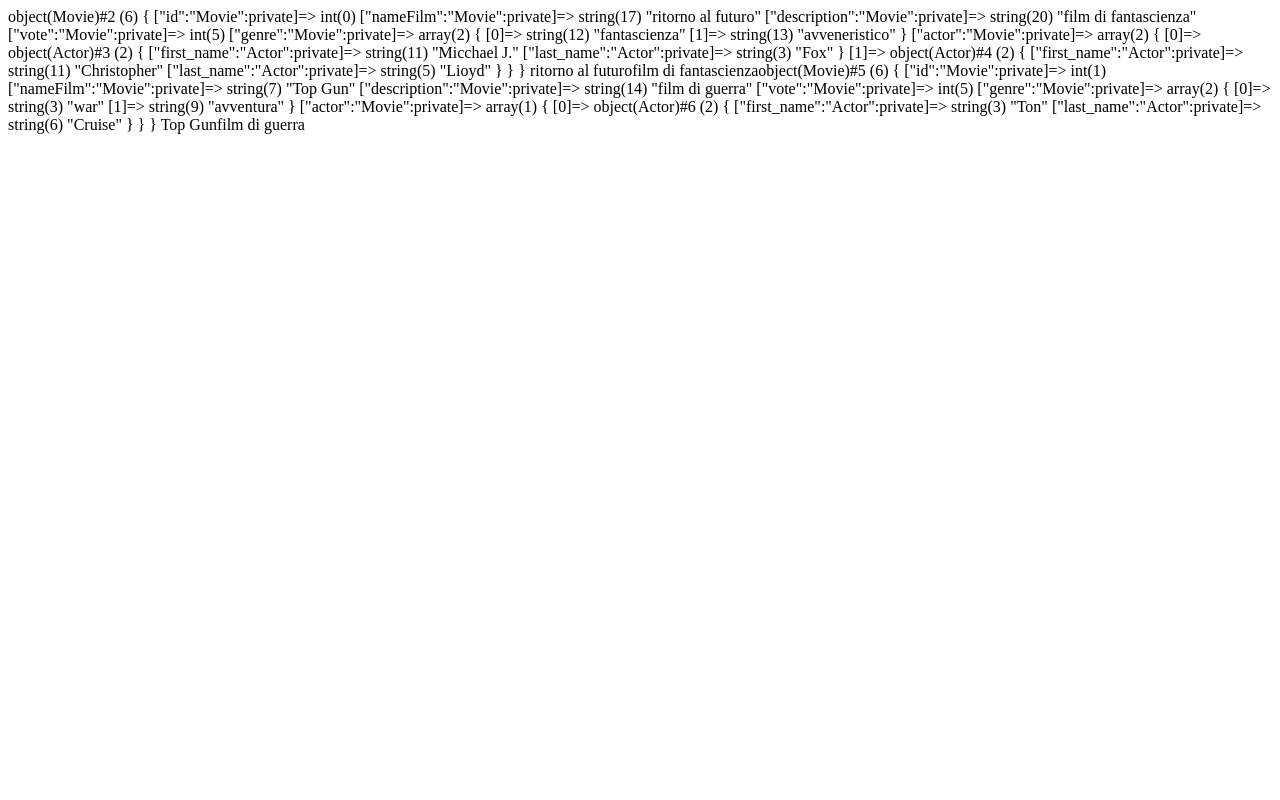
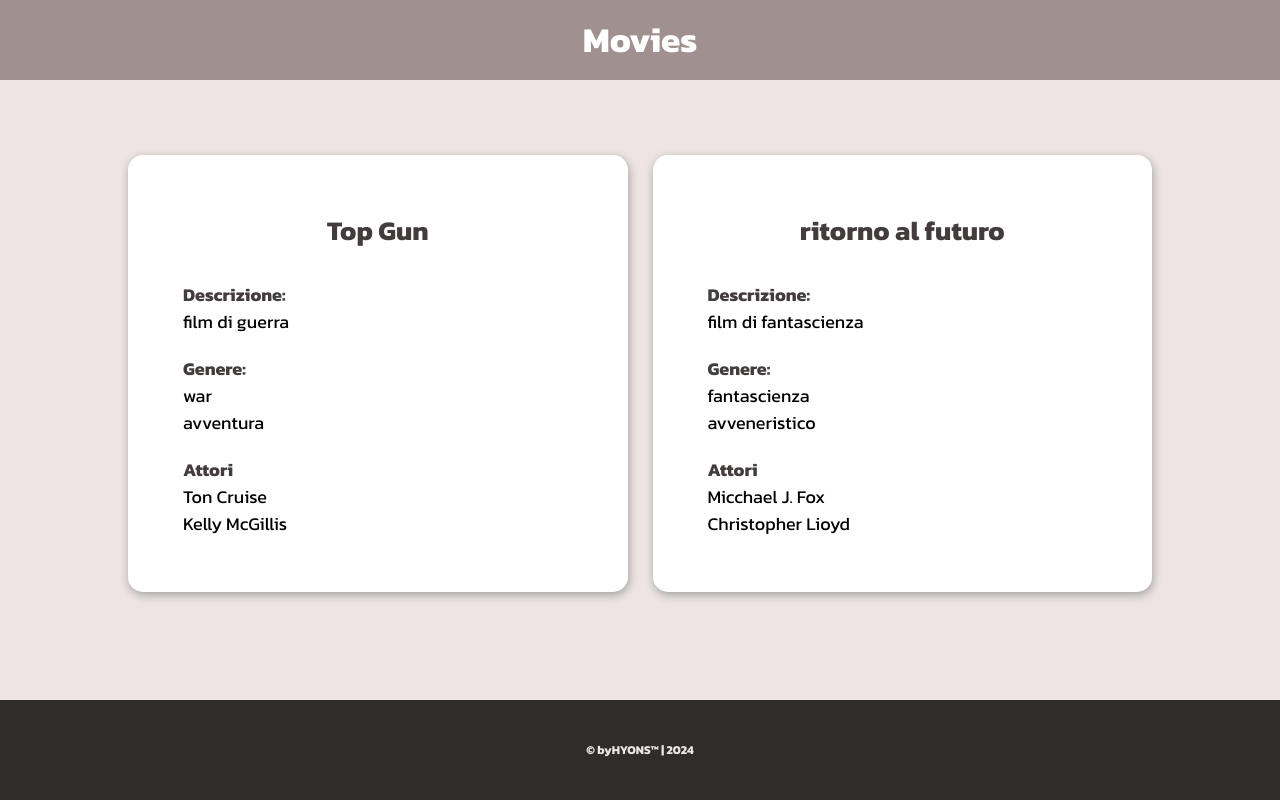
Before and after one commit to byHYONS/php-oop-1, a PHP site: page / in a window 1280 px wide. Run offline with PHP 8.4, Linux system fonts and the light colour scheme.

Commit message:
feat: added page representation • Fine Esercizio

```diff
--- a/index.php
+++ b/index.php
@@ -5,22 +5,24 @@ require_once __DIR__ . '/models/Movie.php';
 
 //? logica di rappresentazione:
 try {
-    $ritorno_la_futuro = new Movie('ritorno al futuro', 'film di fantascienza', new Actor('Micchael J.', 'Fox'), new Actor('Christopher', 'Lioyd'));
-    $ritorno_la_futuro -> setVote(5);
-    $ritorno_la_futuro -> setGenre('fantascienza', 'avveneristico');
+    $ritorno_al_futuro = new Movie('ritorno al futuro', 'film di fantascienza', new Actor('Micchael J.', 'Fox'), new Actor('Christopher', 'Lioyd'));
+    $ritorno_al_futuro -> setVote(5);
+    $ritorno_al_futuro -> setGenre('fantascienza', 'avveneristico');
 
-    var_dump($ritorno_la_futuro);
-    echo $ritorno_la_futuro -> getName();
-    echo $ritorno_la_futuro -> getDescription();
+    // var_dump($ritorno_al_futuro);
+    // echo $ritorno_al_futuro -> getName();
+    // echo $ritorno_al_futuro -> getDescription();
 
     $top_gun = new Movie('Top Gun', 'film di guerra', new Actor('Ton', 'Cruise'));
+    $top_gun -> setActor(new Actor('Kelly', 'McGillis'));
     $top_gun -> setGenre('war', 'avventura');
     $top_gun -> setVote(5);
 
-    var_dump($top_gun);
-    echo $top_gun -> getName();
-    echo $top_gun -> getDescription();
+    // var_dump($top_gun);
+    // echo $top_gun -> getName();
+    // echo $top_gun -> getDescription();
 
+    $list_movie = [$top_gun, $ritorno_al_futuro];
 
 } catch (Exception $e) {
     echo $e -> getMessage();
@@ -38,12 +40,53 @@ try {
     <meta name="viewport" content="width=device-width, initial-scale=1.0">
     <!-- font -->
     <link rel="preconnect" href="https://fonts.googleapis.com">
-<link rel="preconnect" href="https://fonts.gstatic.com" crossorigin>
-<link href="https://fonts.googleapis.com/css2?family=Kanit:ital,wght@0,100;0,200;0,300;0,400;0,500;0,600;0,700;0,800;0,900;1,100;1,200;1,300;1,400;1,500;1,600;1,700;1,800;1,900&display=swap"
-rel="stylesheet">
+    <link rel="preconnect" href="https://fonts.gstatic.com" crossorigin>
+    <link href="https://fonts.googleapis.com/css2?family=Kanit:ital,wght@0,100;0,200;0,300;0,400;0,500;0,600;0,700;0,800;0,900;1,100;1,200;1,300;1,400;1,500;1,600;1,700;1,800;1,900&display=swap"
+    rel="stylesheet">
+    <!-- style -->
+    <link rel="stylesheet" href="./style.css">
     <title>PHP OOP Movies</title>
 </head>
 <body>
+    <!-- HEADER -->
+    <header>
+        <div class="container">
+            <h2>Movies</h2>
+        </div>
+    </header>
+    <!-- /HEADER -->
+
+    <main>
+        <div class="container mt mb">
+            <div class="row">
+                <?php foreach($list_movie as $movie): ?>
+                <div class="card col-6">
+                    <h2><?php echo $movie -> getName(); ?></h2>
+                    <h4>Descrizione:</h4>
+                    <p><?php echo $movie -> getDescription(); ?></p>
+                    <h4>Genere:</h4>
+                        <?php foreach ($movie -> getGenre() as $genre): ?>
+                        <p><?php echo $genre; ?></p>
+                        <?php endforeach ?>
+                    <h4>Attori</h4>
+                    <?php foreach ($movie -> getActor() as $actor): ?>
+                       <p><?php echo $actor -> getFirstName() . ' ' . $actor -> getLasttName(); ?></p>
+                    <?php endforeach ?>
+                    <p></p>
+
+                </div>
+                <?php endforeach ?>
+            </div>
+        </div>
+
+    </main>
+
+    <footer>
+        <div class="container">
+            <h6>© byHYONS™ | 2024</h6>
+        </div>
+
+    </footer>
 
 
 </body>
--- a/models/Movie.php
+++ b/models/Movie.php
@@ -51,7 +51,7 @@ class Movie {
         // $this->genre = array_merge($this->genre, $_genre);
     }
 
-    public function getGenre(): string {
+    public function getGenre(): array {
         return $this -> genre;
     }
 
--- a/style.css
+++ b/style.css
@@ -13,4 +13,74 @@ body {
     font-family: "Kanit", sans-serif;
 }
 
+/* layout */
+.container {
+    width: 80%;
+    margin: 0 auto;
+}
+
+.row {
+    display: flex;
+    flex-wrap: wrap;
+    gap: 25px;
+}
+
+.col-6 {
+    width: calc(100% / 2 - (25px * (2 - 1) / 2));
+}
+
+.mt {margin-top: 75px;}
+.mb {margin-top: 75px;}
+
 /* style */
+
+header {
+    background-color: #a19090;
+    box-shadow: 0 0 10px rgba(0, 0, 0, .3);
+    .container {
+        height: 80px;
+        text-align: center;
+        line-height: 80px;
+        h2 {
+            color: #fff;
+            font-size: 35px;
+        }
+    }
+
+}
+
+main {
+    background-color: #ede4e4;
+    width: 100vw;
+    height: calc(100vh - 180px);
+    overflow: auto;
+    .card {
+        background-color: #fff;
+        border-radius: 15px;
+        padding: 55px;
+        box-shadow: 1px 3px 10px rgba(0, 0, 0, .3);
+
+        h2 {
+            text-align: center;
+            margin-bottom: 30px;
+            color: #433c3c;
+        }
+        h4 {
+            margin-top: 20px;
+            color: #433c3c;
+        }
+    }
+}
+
+footer {
+    height: 100px;
+    background-color: #302c2c;
+    .container {
+        text-align: center;
+        line-height: 100px;
+        h6 {
+        color: #ede4e4;
+
+        }
+    }
+}
```
